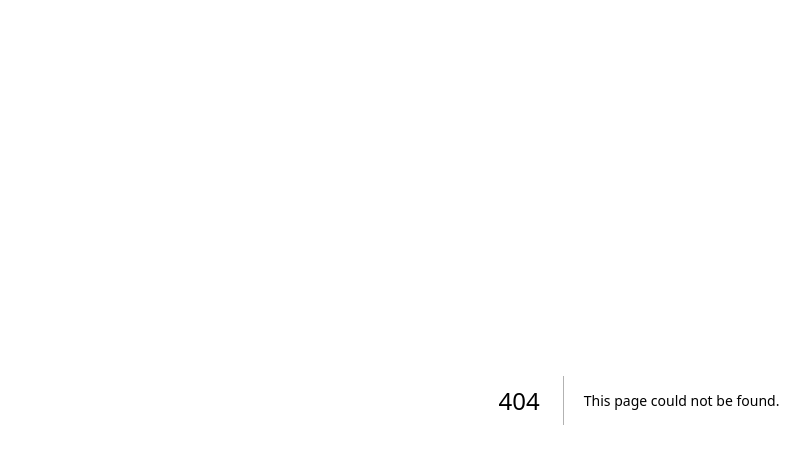
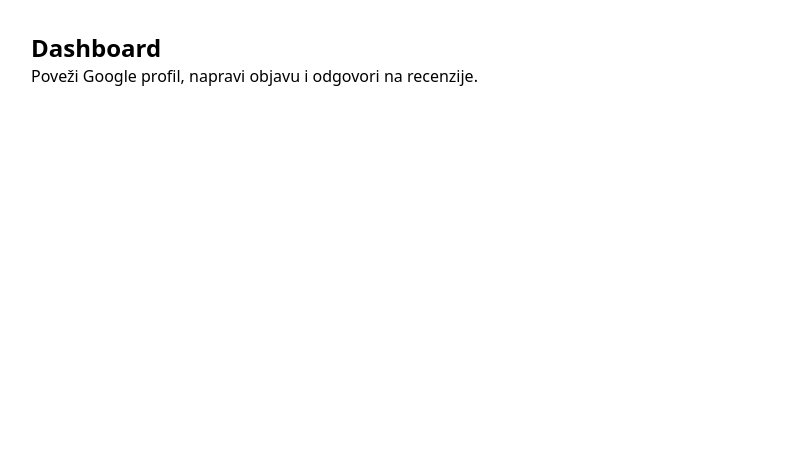
Before and after one commit to boskovasiljevic90/bizpilot, a Next.js app: page /dashboard in a window 1280 px wide. Before the commit this address had no page. Shown: the top 464 px of the page, without its empty margins (1-811 px from the left). Built offline with nearby package versions, Linux system fonts and the light colour scheme.

Commit message:
Create index.tsx

```diff
--- /dev/null
+++ b/pages/dashboard/index.tsx
@@ -0,0 +1,8 @@
+export default function Dashboard() {
+  return (
+    <div className="p-8">
+      <h2 className="text-2xl font-semibold">Dashboard</h2>
+      <p>Poveži Google profil, napravi objavu i odgovori na recenzije.</p>
+    </div>
+  );
+}
```
